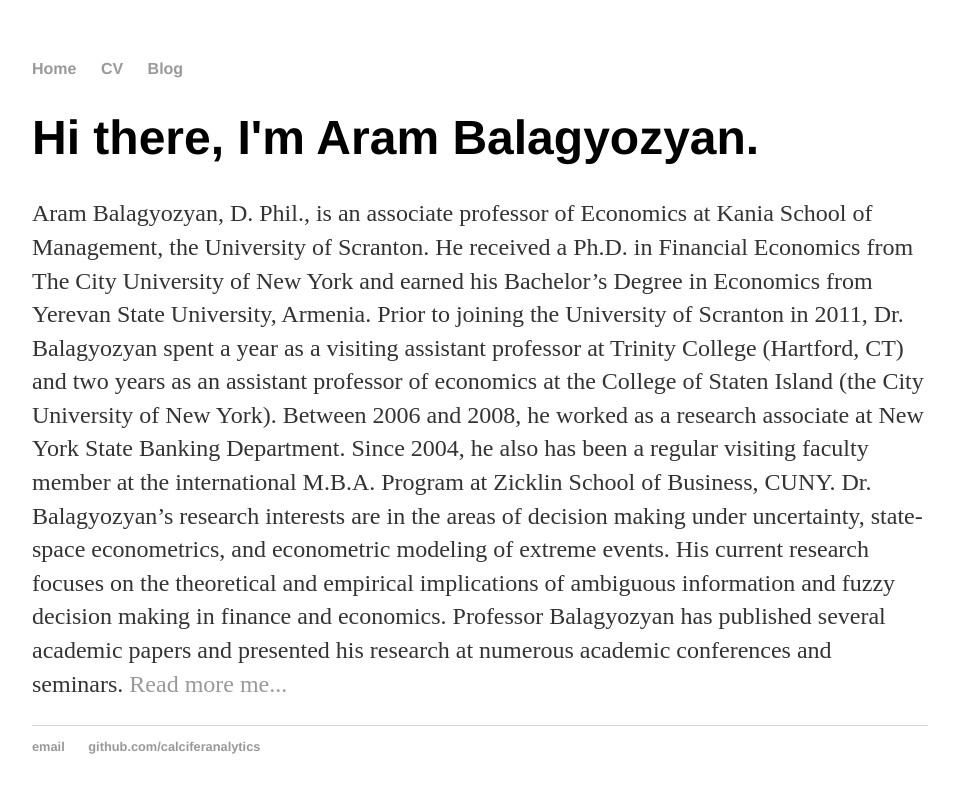
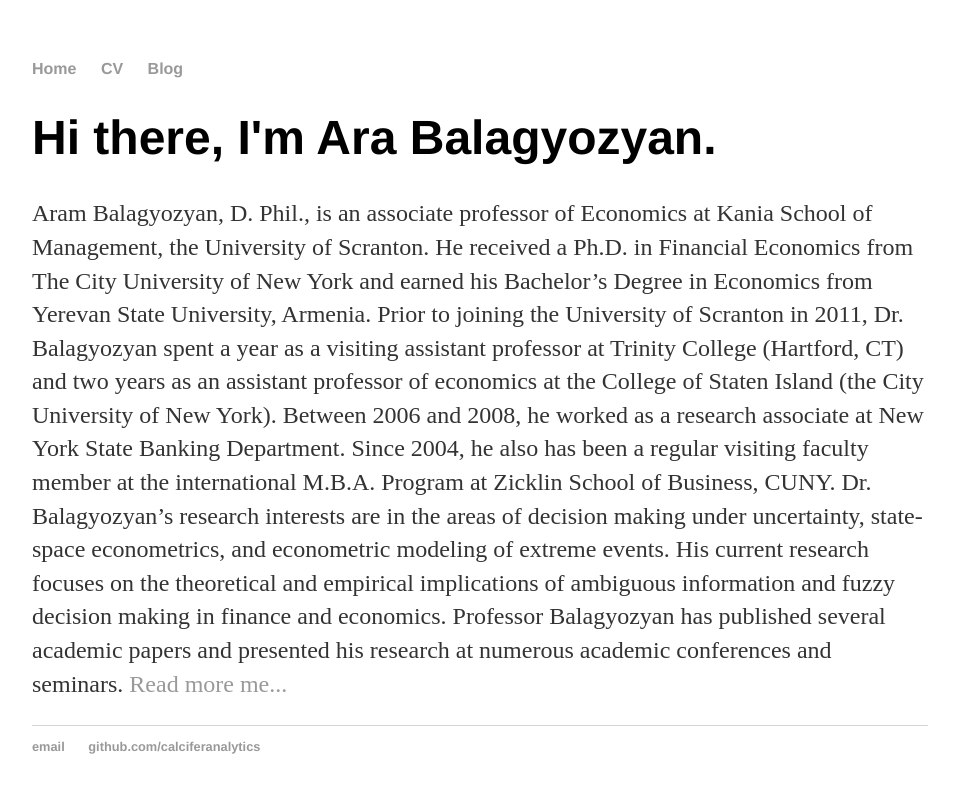
Before and after one commit to calciferanalytics/calciferanalytics.github.io, a Jekyll site: the page built from index.html, in a window 1280 px wide. Shown: the top 793 px of the page, without its empty margins (160-1115 px from the left). Built offline with Jekyll 4.4.1, drawn with Linux system fonts in a browser that asks for light colours.

Commit message:
Update index.html

```diff
--- a/index.html
+++ b/index.html
@@ -3,6 +3,6 @@ layout: default
 title: Aram Balagyozyan
 ---
 <div class="blurb">
-	<h1>Hi there, I'm Aram Balagyozyan.</h1>
+	<h1>Hi there, I'm Ara Balagyozyan.</h1>
 	<p>Aram Balagyozyan, D. Phil., is an associate professor of Economics at Kania School of Management, the University of Scranton. He received a Ph.D. in Financial Economics from The City University of New York and earned his Bachelor’s Degree in Economics from Yerevan State University, Armenia. Prior to joining the University of Scranton in 2011, Dr. Balagyozyan spent a year as a visiting assistant professor at Trinity College (Hartford, CT) and two years as an assistant professor of economics at the College of Staten Island (the City University of New York). Between 2006 and 2008, he worked as a research associate at New York State Banking Department. Since 2004, he also has been a regular visiting faculty member at the international M.B.A. Program at Zicklin School of Business, CUNY. Dr. Balagyozyan’s research interests are in the areas of decision making under uncertainty, state-space econometrics, and econometric modeling of extreme events. His current research focuses on the theoretical and empirical implications of ambiguous information and fuzzy decision making in finance and economics. Professor Balagyozyan has published several academic papers and presented his research at numerous academic conferences and seminars. <a href="/about">Read more me...</a></p>
 </div><!-- /.blurb -->
```
